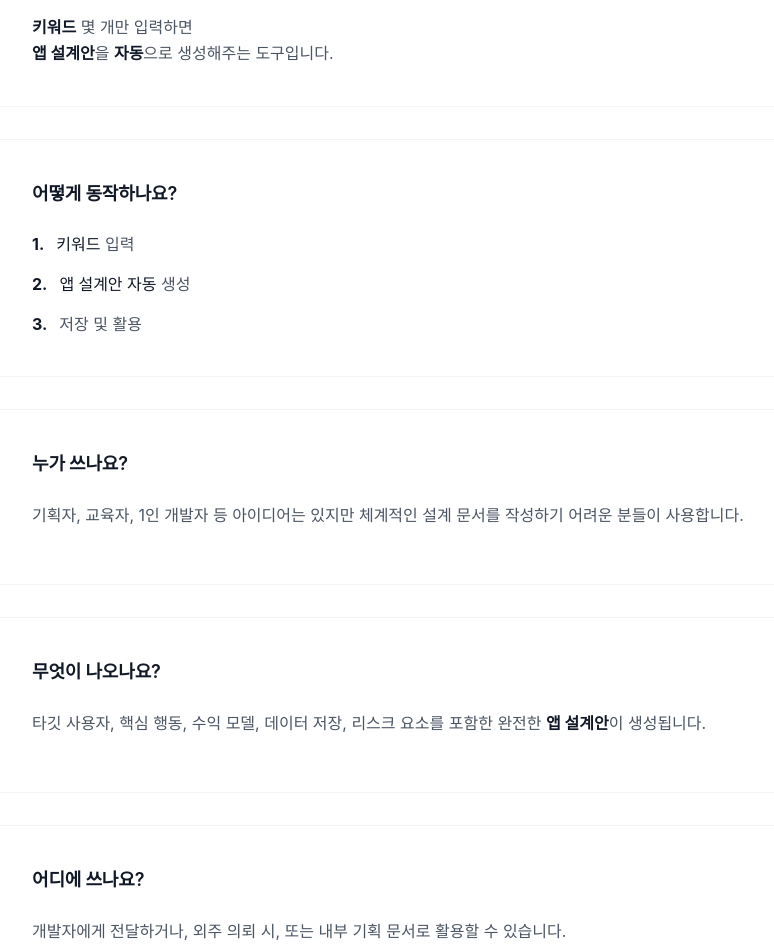
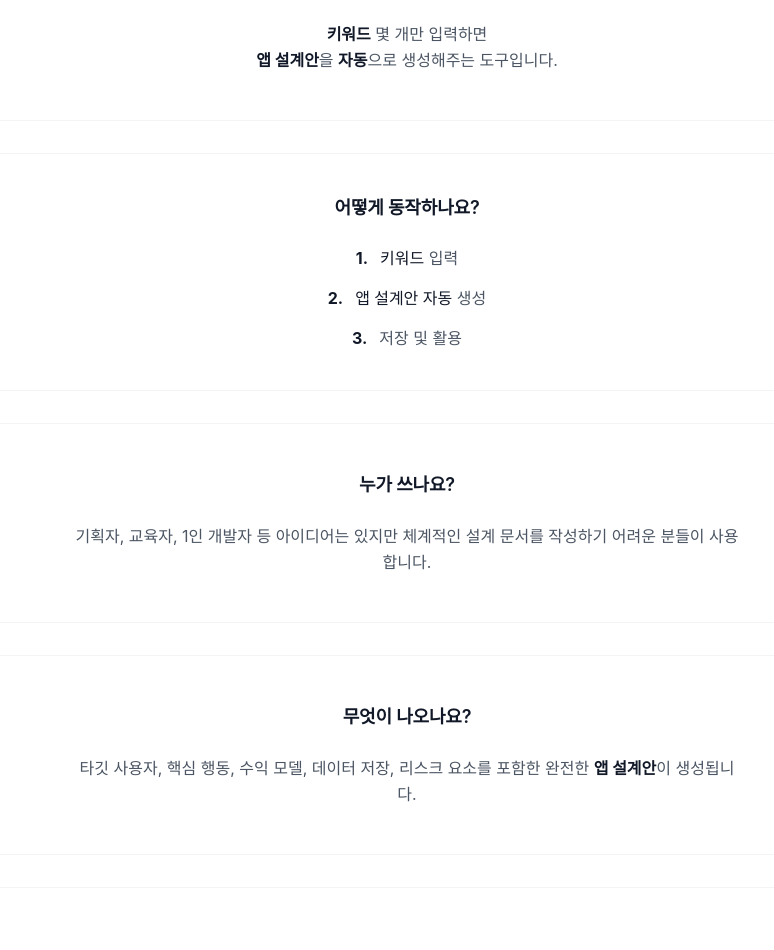
Before and after one commit to Christina0922/AutoAppArch, a Next.js app: page /about in a window 1280 px wide. Shown: the part 360-1310 px from the top of the page, without its empty margins (233-1007 px from the left). Built offline with nearby package versions, Linux system fonts and the light colour scheme.

Commit message:
Fix about page: Center align all sections with flex layout

```diff
--- a/app/(site)/about/page.tsx
+++ b/app/(site)/about/page.tsx
@@ -8,50 +8,50 @@ export default function AboutPage() {
       </h1>
 
       <div className="space-y-8">
-        <section className="bg-white rounded-lg border border-gray-100 p-10">
+        <section className="bg-white rounded-lg border border-gray-100 p-10 flex flex-col items-center justify-center text-center min-h-[200px]">
           <h2 className="text-lg font-semibold text-gray-900 mb-6 tracking-tight">무엇인가요?</h2>
-          <p className="text-base text-gray-600 leading-relaxed">
+          <p className="text-base text-gray-600 leading-relaxed max-w-2xl">
             <span className="font-bold text-gray-900">키워드</span> 몇 개만 입력하면
             <br />
             <span className="font-bold text-gray-900">앱 설계안</span>을 <span className="font-bold text-gray-900">자동</span>으로 생성해주는 도구입니다.
           </p>
         </section>
 
-        <section className="bg-white rounded-lg border border-gray-100 p-10">
+        <section className="bg-white rounded-lg border border-gray-100 p-10 flex flex-col items-center justify-center text-center min-h-[200px]">
           <h2 className="text-lg font-semibold text-gray-900 mb-6 tracking-tight">어떻게 동작하나요?</h2>
-          <div className="space-y-4 text-base text-gray-600">
-            <div className="flex items-start">
+          <div className="space-y-4 text-base text-gray-600 max-w-2xl">
+            <div className="flex items-start justify-center">
               <span className="text-gray-900 mr-3 font-bold">1.</span>
               <span><span className="font-medium text-gray-900">키워드</span> 입력</span>
             </div>
-            <div className="flex items-start">
+            <div className="flex items-start justify-center">
               <span className="text-gray-900 mr-3 font-bold">2.</span>
               <span><span className="font-medium text-gray-900">앱 설계안</span> <span className="font-medium text-gray-900">자동</span> 생성</span>
             </div>
-            <div className="flex items-start">
+            <div className="flex items-start justify-center">
               <span className="text-gray-900 mr-3 font-bold">3.</span>
               <span>저장 및 활용</span>
             </div>
           </div>
         </section>
 
-        <section className="bg-white rounded-lg border border-gray-100 p-10">
+        <section className="bg-white rounded-lg border border-gray-100 p-10 flex flex-col items-center justify-center text-center min-h-[200px]">
           <h2 className="text-lg font-semibold text-gray-900 mb-6 tracking-tight">누가 쓰나요?</h2>
-          <p className="text-base text-gray-600 leading-relaxed mb-4">
+          <p className="text-base text-gray-600 leading-relaxed max-w-2xl">
             기획자, 교육자, 1인 개발자 등 아이디어는 있지만 체계적인 설계 문서를 작성하기 어려운 분들이 사용합니다.
           </p>
         </section>
 
-        <section className="bg-white rounded-lg border border-gray-100 p-10">
+        <section className="bg-white rounded-lg border border-gray-100 p-10 flex flex-col items-center justify-center text-center min-h-[200px]">
           <h2 className="text-lg font-semibold text-gray-900 mb-6 tracking-tight">무엇이 나오나요?</h2>
-          <p className="text-base text-gray-600 leading-relaxed mb-4">
+          <p className="text-base text-gray-600 leading-relaxed max-w-2xl">
             타깃 사용자, 핵심 행동, 수익 모델, 데이터 저장, 리스크 요소를 포함한 완전한 <span className="font-bold text-gray-900">앱 설계안</span>이 생성됩니다.
           </p>
         </section>
 
-        <section className="bg-white rounded-lg border border-gray-100 p-10">
+        <section className="bg-white rounded-lg border border-gray-100 p-10 flex flex-col items-center justify-center text-center min-h-[200px]">
           <h2 className="text-lg font-semibold text-gray-900 mb-6 tracking-tight">어디에 쓰나요?</h2>
-          <p className="text-base text-gray-600 leading-relaxed">
+          <p className="text-base text-gray-600 leading-relaxed max-w-2xl">
             개발자에게 전달하거나, 외주 의뢰 시, 또는 내부 기획 문서로 활용할 수 있습니다.
           </p>
         </section>
```
